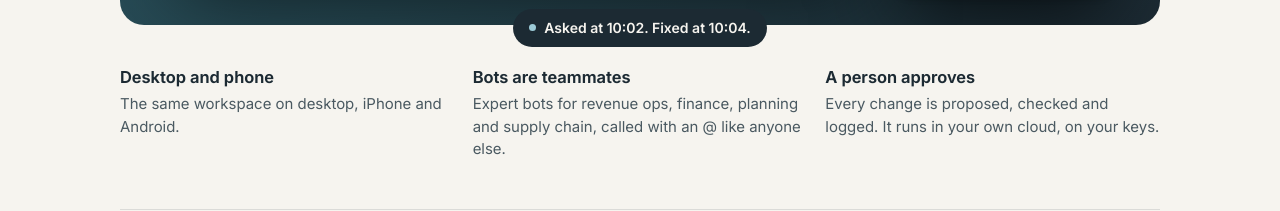
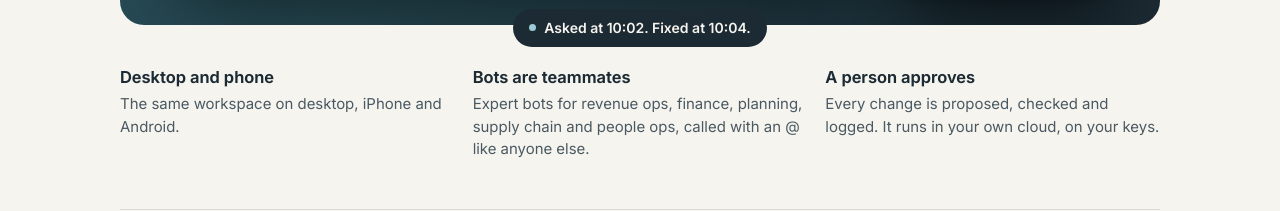
Before and after one commit to openshore-labs/OpenShore.ai-marketing-site, an Eleventy site: page src/enterprise-platform.njk in a window 1280 px wide. Shown: the part 1876-2087 px from the top of the page. Built offline with nearby package versions, Linux system fonts and the light colour scheme; Eleventy itself is replaced by a stand-in of ours; files that its build step writes are made by us from their sources.

Commit message:
fix: the mockup's bot list names all six, people ops included (#13)
Matches the platform page and the business plan's menu of six workers
(founder, 2026-11-20).


Claude-Session: https://claude.ai/code/session_01JMDT1SerZTRWf5oLdYsZLb

Co-authored-by: Claude <noreply@anthropic.com>

```diff
--- a/src/_includes/ent-mockup.njk
+++ b/src/_includes/ent-mockup.njk
@@ -88,7 +88,7 @@
           <p class="pv-stamp"><i></i>Asked at 10:02. Fixed at 10:04.</p>
           <ul class="mk-three">
             <li><b>Desktop and phone</b>The same workspace on desktop, iPhone and Android.</li>
-            <li><b>Bots are teammates</b>Expert bots for revenue ops, finance, planning and supply chain, called with an @ like anyone else.</li>
+            <li><b>Bots are teammates</b>Expert bots for revenue ops, finance, planning, supply chain and people ops, called with an @ like anyone else.</li>
             <li><b>A person approves</b>Every change is proposed, checked and logged. It runs in your own cloud, on your keys.</li>
           </ul>
         </figure>
```
